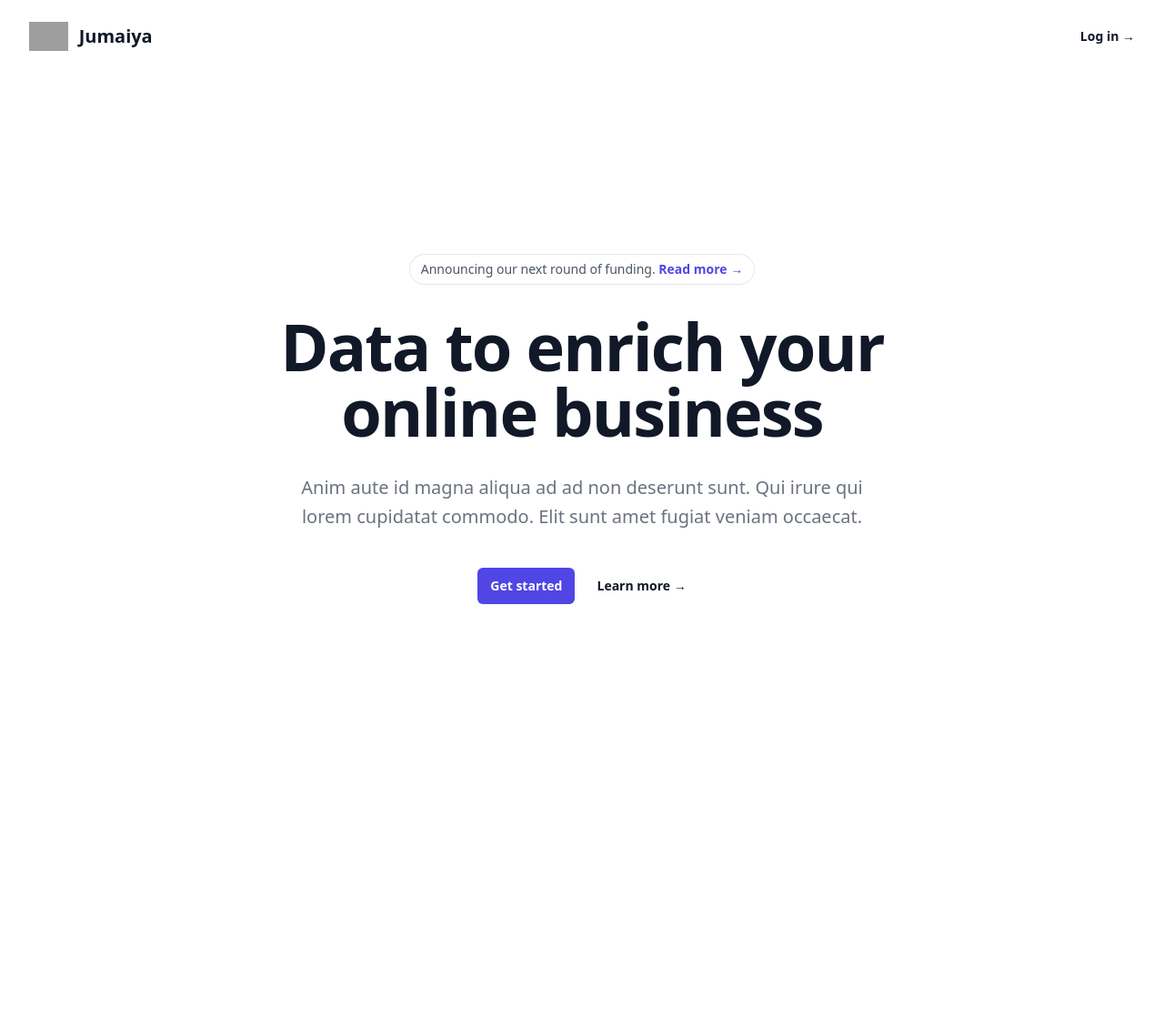
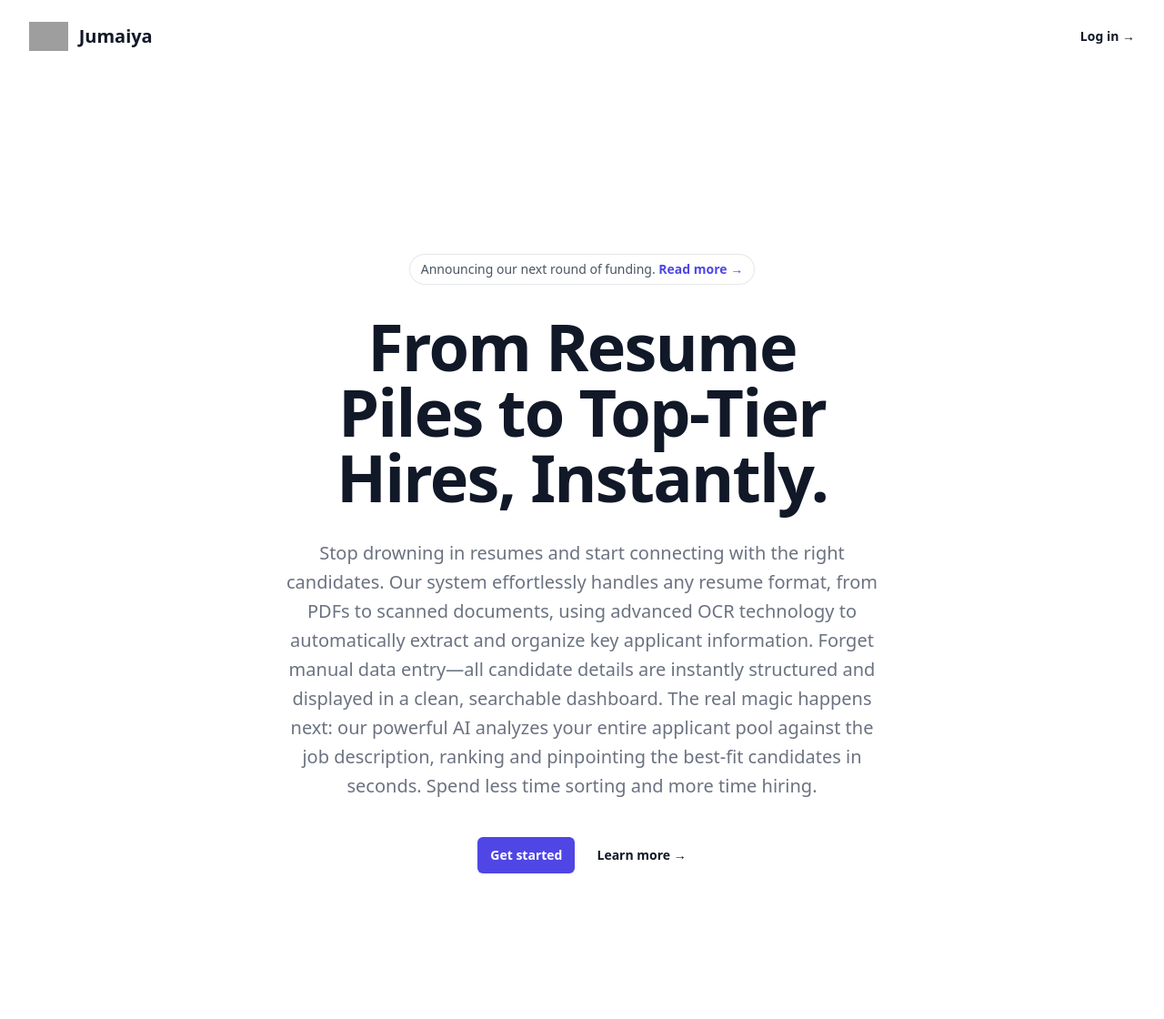
Before and after one commit to AlexJumaW99/ATS, a Django app: page / in a window 1280 px wide. Shown: the top 1120 px of the page at 91% size. Before the commit the page ends 664 px from the top, so only its background shows below. Run offline with Django 5.2, Linux system fonts and the light colour scheme; some libraries are stand-ins or nearby versions; grey boxes are pictures that could not be loaded.

Commit message:
Modified Landing

```diff
--- a/ats_django/landing/templates/landing/landing_page.html
+++ b/ats_django/landing/templates/landing/landing_page.html
@@ -34,8 +34,8 @@
         </div>
       </div>
       <div class="text-center">
-        <h1 class="text-5xl font-semibold tracking-tight text-balance text-gray-900 sm:text-7xl">Data to enrich your online business</h1>
-        <p class="mt-8 text-lg font-medium text-pretty text-gray-500 sm:text-xl/8">Anim aute id magna aliqua ad ad non deserunt sunt. Qui irure qui lorem cupidatat commodo. Elit sunt amet fugiat veniam occaecat.</p>
+        <h1 class="text-5xl font-semibold tracking-tight text-balance text-gray-900 sm:text-7xl">From Resume Piles to Top-Tier Hires, Instantly.</h1>
+        <p class="mt-8 text-lg font-medium text-pretty text-gray-500 sm:text-xl/8">Stop drowning in resumes and start connecting with the right candidates. Our system effortlessly handles any resume format, from PDFs to scanned documents, using advanced OCR technology to automatically extract and organize key applicant information. Forget manual data entry—all candidate details are instantly structured and displayed in a clean, searchable dashboard. The real magic happens next: our powerful AI analyzes your entire applicant pool against the job description, ranking and pinpointing the best-fit candidates in seconds. Spend less time sorting and more time hiring.</p>
         <div class="mt-10 flex items-center justify-center gap-x-6">
           {% if user.is_authenticated %}
             <a href="{% url 'parser_home' %}" class="rounded-md bg-indigo-600 px-3.5 py-2.5 text-sm font-semibold text-white shadow-xs hover:bg-indigo-500 focus-visible:outline-2 focus-visible:outline-offset-2 focus-visible:outline-indigo-600">Get started</a>
```
Also changed, not shown: ats_django/db.sqlite3, ats_django/parser/migrations/0001_initial.py.
